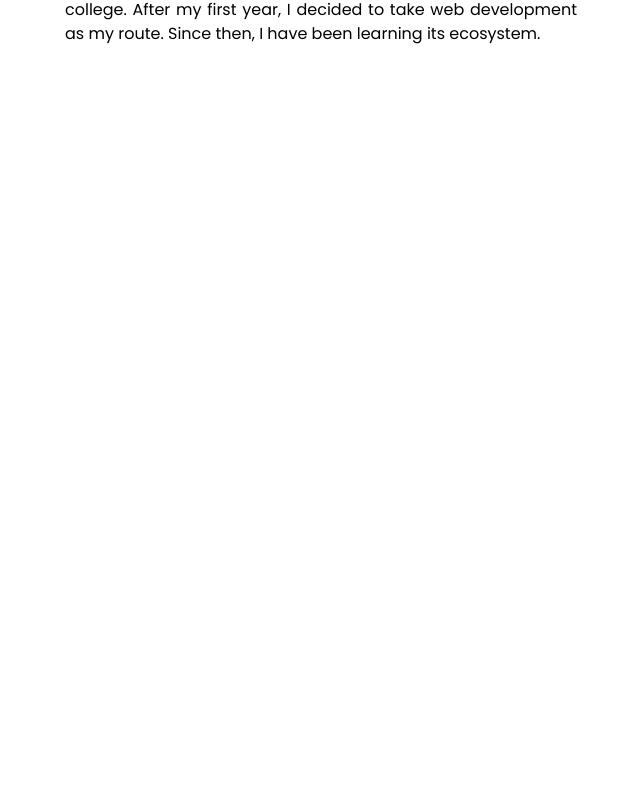
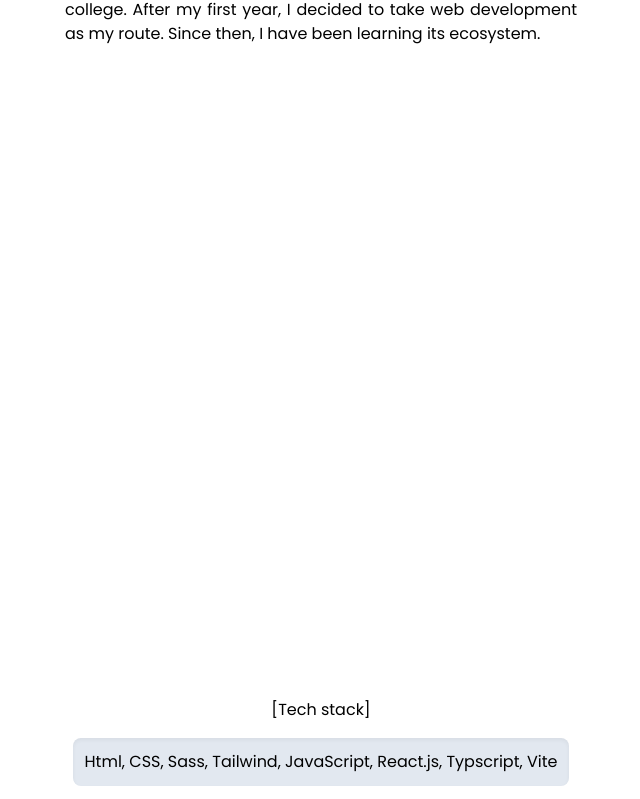
Before and after one commit to Amaterasu10/react-portfolio-vite, a React (Vite) app: page /about in a window 1280 px wide. Shown: the part 498-1297 px from the top of the page, without its empty margins (319-959 px from the left). Before the commit the page ends 800 px from the top, so only its background shows below. Built offline with nearby package versions, Linux system fonts and the light colour scheme.

Commit message:
added techstack section in the about me route

```diff
--- a/src/routes/About.jsx
+++ b/src/routes/About.jsx
@@ -1,6 +1,7 @@
 export default function About() {
   return (
-    <section className="h-screen pt-16 px-9 grid place-content-center place-items-center">
+    <div>
+      <section className="h-screen pt-16 px-9 grid place-content-center place-items-center">
         <h2 className="p-4">[About me]</h2>
 
         <section className="max-w-lg">
@@ -14,5 +15,13 @@ export default function About() {
           </p>
         </section>
       </section>
+
+      <section className="h-screen pt-16 px-9 grid place-content-center place-items-center">
+        <h2 className="p-4">[Tech stack]</h2>
+        <section className="max-w-lg bg-slate-200 p-3 shadow-inner rounded-lg">
+          Html, CSS, Sass, Tailwind, JavaScript, React.js, Typscript, Vite
+        </section>
+      </section>
+    </div>
   )
 }
```
